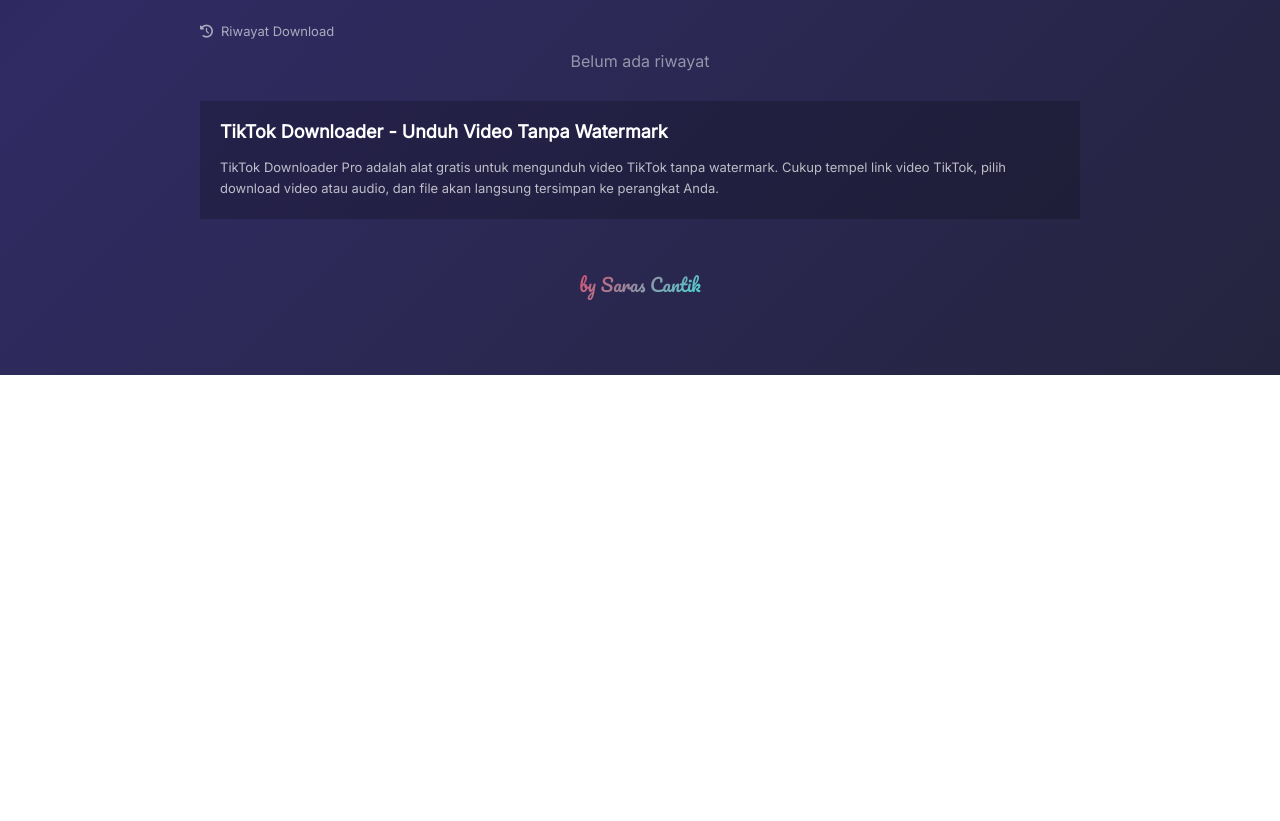
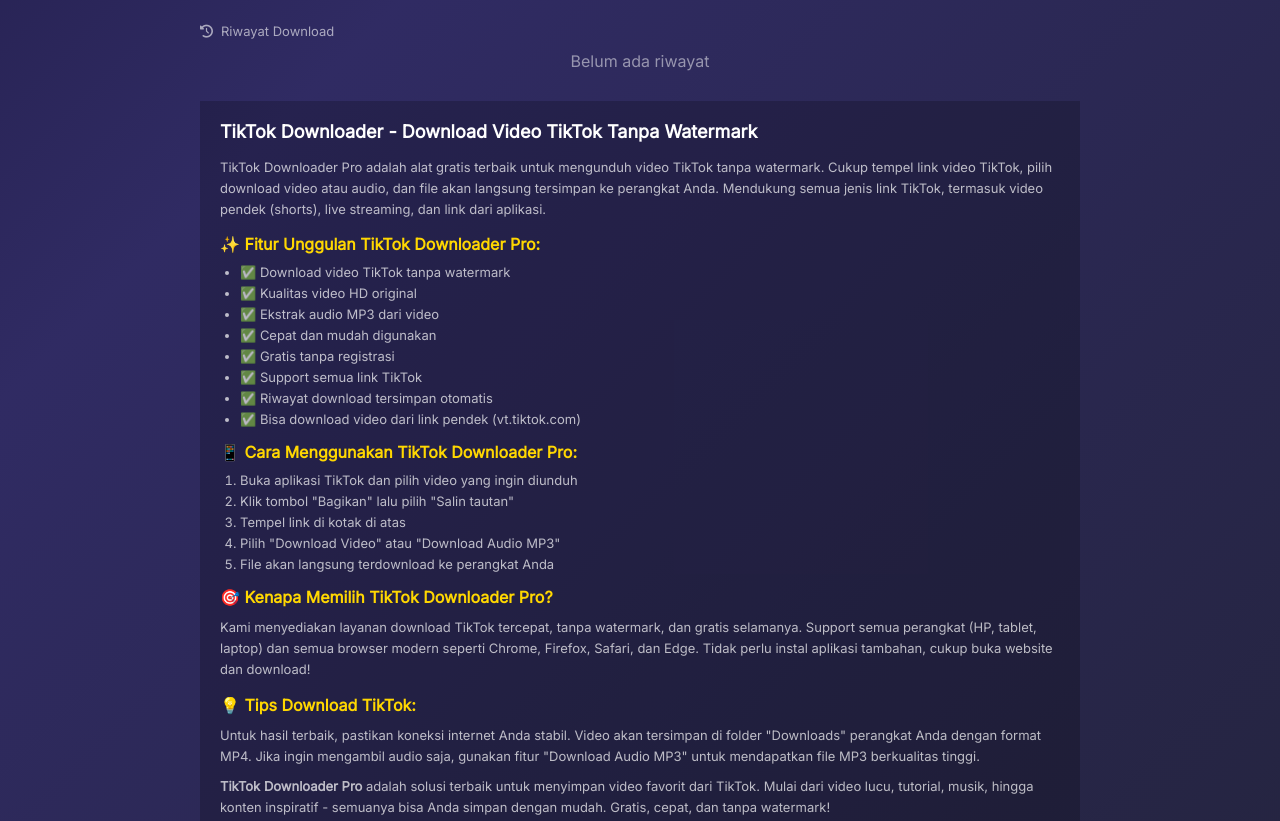
Before and after one commit to whiskersworld88-stack/tiktok-downloader, a plain HTML site: page index.html in a window 1280 px wide. Shown: the part 1479-2300 px from the top of the page. Before the commit the page ends 1854 px from the top, so only its background shows below. Drawn offline with Linux system fonts and the light colour scheme.

Commit message:
Update index.html

```diff
--- a/index.html
+++ b/index.html
@@ -6,8 +6,8 @@
     <title>Download Video TikTok Tanpa Watermark Gratis - TikTok Downloader Pro</title>
 
     <!-- Meta Tag SEO Utama -->
-    <meta name="description" content="Download video TikTok tanpa watermark gratis. Cepat, mudah, kualitas HD. Support semua link TikTok, langsung download MP4 dan MP3.">
-    <meta name="keywords" content="tiktok downloader, download tiktok, tiktok tanpa watermark, download video tiktok, tiktok save, tiktok video downloader, download tiktok mp4, tiktok audio downloader">
+    <meta name="description" content="Download video TikTok tanpa watermark gratis. Cepat, mudah, kualitas HD. Support semua link TikTok, langsung download MP4 dan MP3. Tanpa registrasi!">
+    <meta name="keywords" content="tiktok downloader, download tiktok, tiktok tanpa watermark, download video tiktok, tiktok save, tiktok video downloader, download tiktok mp4, tiktok audio downloader, download tiktok no watermark">
     <meta name="author" content="Saras Cantik">
     <meta name="robots" content="index, follow">
     <meta name="googlebot" content="index, follow">
@@ -25,12 +25,30 @@
     <meta name="twitter:title" content="TikTok Downloader Pro - Download Video TikTok Tanpa Watermark">
     <meta name="twitter:description" content="Download video TikTok tanpa watermark gratis. Cepat, mudah, kualitas HD.">
 
-    <!-- Canonical URL (Ganti dengan domain baru) -->
+    <!-- Canonical URL -->
     <link rel="canonical" href="https://tiktokdl.my.id/">
+
+    <!-- Schema Markup untuk Rich Snippet -->
+    <script type="application/ld+json">
+    {
+      "@context": "https://schema.org",
+      "@type": "WebApplication",
+      "name": "TikTok Downloader Pro",
+      "description": "Download video TikTok tanpa watermark gratis. Cepat, mudah, kualitas HD. Support semua link TikTok.",
+      "url": "https://tiktokdl.my.id/",
+      "applicationCategory": "Utility",
+      "operatingSystem": "All",
+      "offers": {
+        "@type": "Offer",
+        "price": "0",
+        "priceCurrency": "IDR"
+      }
+    }
+    </script>
 
     <link rel="stylesheet" href="https://cdnjs.cloudflare.com/ajax/libs/font-awesome/6.4.0/css/all.min.css">
     <link href="https://fonts.googleapis.com/css2?family=Inter:opsz,wght@14..32,300;400;500;600;700;800&family=Pacifico&display=swap" rel="stylesheet">
-</head>
+
     <style>
         * {
             margin: 0;
@@ -78,7 +96,6 @@
             66% { transform: translate(-20px, 20px) scale(0.9); }
         }
 
-        /* Container - Tanpa border, full transparan */
         .container {
             position: relative;
             z-index: 10;
@@ -94,7 +111,6 @@
 
         .container:hover { transform: translateY(-5px); }
 
-        /* Header - Tanpa border */
         .header {
             background: transparent;
             backdrop-filter: none;
@@ -153,7 +169,6 @@
 
         .content { padding: 35px; }
 
-        /* Ad Container - Tanpa border */
         .ad-container {
             background: rgba(0,0,0,0.3);
             backdrop-filter: none;
@@ -174,7 +189,6 @@
 
         .ad-banner { display: flex; justify-content: center; align-items: center; overflow-x: auto; max-width: 100%; }
 
-        /* Input Section - Tanpa border */
         .input-section {
             background: rgba(0,0,0,0.3);
             backdrop-filter: none;
@@ -239,7 +253,6 @@
             transform: translateY(-3px);
         }
 
-        /* Tombol Download Ganda */
         .download-buttons {
             display: flex;
             gap: 15px;
@@ -291,7 +304,6 @@
             transform: none;
         }
 
-        /* Features Grid - Tanpa border */
         .features {
             display: grid;
             grid-template-columns: repeat(auto-fit, minmax(150px, 1fr));
@@ -325,7 +337,6 @@
         .feature-card h4 { font-size: 14px; color: white; margin-bottom: 5px; }
         .feature-card p { font-size: 11px; color: rgba(255,255,255,0.6); }
 
-        /* Loading */
         .loading-overlay {
             position: fixed;
             top: 0;
@@ -364,7 +375,6 @@
             100% { transform: rotate(360deg); }
         }
 
-        /* Result Section - Tanpa border */
         .result-section {
             display: none;
             animation: fadeInUp 0.5s ease-out;
@@ -402,7 +412,6 @@
         .video-stats span { display: flex; align-items: center; gap: 6px; }
         .video-stats i { color: #fe2c55; }
 
-        /* History Section - Tanpa border */
         .history-section {
             margin-top: 25px;
             padding-top: 20px;
@@ -441,7 +450,6 @@
             transform: translateX(5px);
         }
 
-        /* Toast */
         .toast {
             position: fixed;
             bottom: 30px;
@@ -467,7 +475,6 @@
             opacity: 1;
         }
 
-        /* Tips Section - Tanpa border */
         .tips-section {
             background: rgba(0,0,0,0.3);
             backdrop-filter: none;
@@ -490,7 +497,6 @@
             color: rgba(255,255,255,0.8);
         }
 
-        /* SEO Content - Tanpa border */
         .seo-content {
             margin-top: 30px;
             padding: 20px;
@@ -505,13 +511,30 @@
             color: white;
         }
 
+        .seo-content h3 {
+            font-size: 16px;
+            margin: 15px 0 10px;
+            color: #ffd700;
+        }
+
         .seo-content p {
             font-size: 13px;
             color: rgba(255,255,255,0.7);
             line-height: 1.6;
+            margin-bottom: 10px;
         }
 
-        /* Credit */
+        .seo-content ul, .seo-content ol {
+            margin-left: 20px;
+            margin-bottom: 15px;
+            color: rgba(255,255,255,0.7);
+            font-size: 13px;
+        }
+
+        .seo-content li {
+            margin: 5px 0;
+        }
+
         .saras-credit {
             text-align: center;
             margin-top: 30px;
@@ -570,7 +593,7 @@
         </div>
 
         <div class="content">
-            <!-- Iklan Banner TOP - ProfitableCPM -->
+            <!-- Iklan Banner TOP -->
             <div class="ad-container">
                 <span class="ad-label"><i class="fas fa-ad"></i> Advertisement</span>
                 <div class="ad-banner">
@@ -595,7 +618,7 @@
                 </div>
             </div>
 
-            <!-- Tombol Download Ganda: Video + Audio -->
+            <!-- Tombol Download -->
             <div class="download-buttons">
                 <button class="btn-download-video" id="downloadVideoBtn">
                     <i class="fas fa-video"></i> Download Video
@@ -612,7 +635,7 @@
                 <div class="feature-card"><i class="fas fa-mobile-alt"></i><h4>Support Semua Link</h4><p>Video, live, short link</p></div>
             </div>
 
-            <!-- Iklan Banner MIDDLE - ProfitableCPM -->
+            <!-- Iklan Banner MIDDLE -->
             <div class="ad-container">
                 <span class="ad-label"><i class="fas fa-ad"></i> Advertisement</span>
                 <div class="ad-banner">
@@ -650,9 +673,39 @@
                 </div>
             </div>
 
+            <!-- SEO CONTENT - DIPERKAYA UNTUK RANKING GOOGLE -->
             <div class="seo-content">
-                <h2>TikTok Downloader - Unduh Video Tanpa Watermark</h2>
-                <p>TikTok Downloader Pro adalah alat gratis untuk mengunduh video TikTok tanpa watermark. Cukup tempel link video TikTok, pilih download video atau audio, dan file akan langsung tersimpan ke perangkat Anda.</p>
+                <h2>TikTok Downloader - Download Video TikTok Tanpa Watermark</h2>
+                <p>TikTok Downloader Pro adalah alat gratis terbaik untuk mengunduh video TikTok tanpa watermark. Cukup tempel link video TikTok, pilih download video atau audio, dan file akan langsung tersimpan ke perangkat Anda. Mendukung semua jenis link TikTok, termasuk video pendek (shorts), live streaming, dan link dari aplikasi.</p>
+
+                <h3>✨ Fitur Unggulan TikTok Downloader Pro:</h3>
+                <ul>
+                    <li>✅ Download video TikTok tanpa watermark</li>
+                    <li>✅ Kualitas video HD original</li>
+                    <li>✅ Ekstrak audio MP3 dari video</li>
+                    <li>✅ Cepat dan mudah digunakan</li>
+                    <li>✅ Gratis tanpa registrasi</li>
+                    <li>✅ Support semua link TikTok</li>
+                    <li>✅ Riwayat download tersimpan otomatis</li>
+                    <li>✅ Bisa download video dari link pendek (vt.tiktok.com)</li>
+                </ul>
+
+                <h3>📱 Cara Menggunakan TikTok Downloader Pro:</h3>
+                <ol>
+                    <li>Buka aplikasi TikTok dan pilih video yang ingin diunduh</li>
+                    <li>Klik tombol "Bagikan" lalu pilih "Salin tautan"</li>
+                    <li>Tempel link di kotak di atas</li>
+                    <li>Pilih "Download Video" atau "Download Audio MP3"</li>
+                    <li>File akan langsung terdownload ke perangkat Anda</li>
+                </ol>
+
+                <h3>🎯 Kenapa Memilih TikTok Downloader Pro?</h3>
+                <p>Kami menyediakan layanan download TikTok tercepat, tanpa watermark, dan gratis selamanya. Support semua perangkat (HP, tablet, laptop) dan semua browser modern seperti Chrome, Firefox, Safari, dan Edge. Tidak perlu instal aplikasi tambahan, cukup buka website dan download!</p>
+
+                <h3>💡 Tips Download TikTok:</h3>
+                <p>Untuk hasil terbaik, pastikan koneksi internet Anda stabil. Video akan tersimpan di folder "Downloads" perangkat Anda dengan format MP4. Jika ingin mengambil audio saja, gunakan fitur "Download Audio MP3" untuk mendapatkan file MP3 berkualitas tinggi.</p>
+
+                <p><strong>TikTok Downloader Pro</strong> adalah solusi terbaik untuk menyimpan video favorit dari TikTok. Mulai dari video lucu, tutorial, musik, hingga konten inspiratif - semuanya bisa Anda simpan dengan mudah. Gratis, cepat, dan tanpa watermark!</p>
             </div>
 
             <div class="saras-credit">
```
